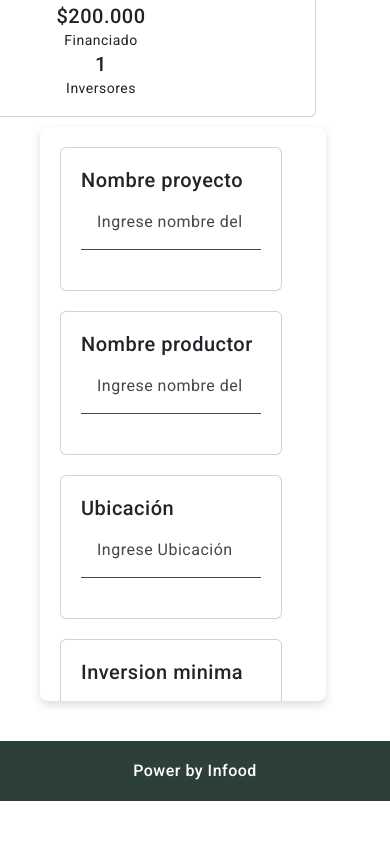
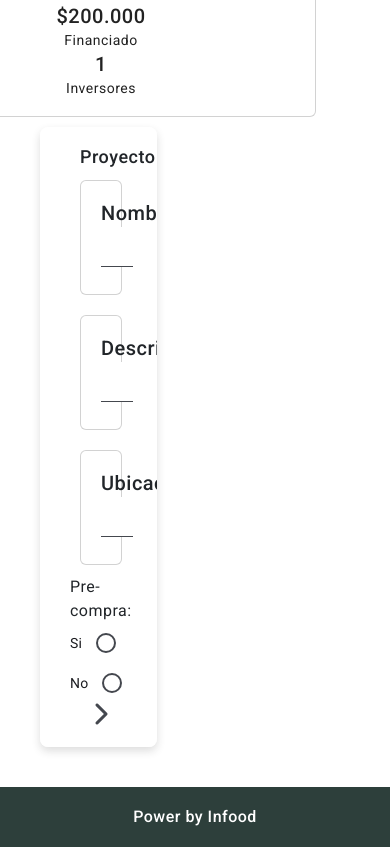
Before and after one commit to software-modular/modular-angular-portal, an Angular app: page /portal in a window 390 px wide. Shown: the part 840-1687 px from the top of the page. Before the commit the page ends 1641 px from the top, so only its background shows below. Built offline with nearby package versions, Linux system fonts and the light colour scheme.

Commit message:
Se mejora formulario creacion projectos

```diff
--- a/src/app/components/agrapp/agrapp-projects-register/agrapp-projects-register.component.css
+++ b/src/app/components/agrapp/agrapp-projects-register/agrapp-projects-register.component.css
@@ -29,10 +29,49 @@
 }
 
 .project-register-form-container {
-  width: 700px;
+  width: 30vw;
   box-shadow: 0px 4px 8px var(--navbar-shadow-color);
   border-radius: 8px;
   padding: 10px;
-  height: 68vh;
+  padding-top: 18px;
+  background: white;
+  height: 73.5vh;
   overflow: auto;
 }
+
+.project-register-form {
+  height: calc(100% - 9%);
+}
+
+
+.project-register-form-step-1 {
+  display: block;
+  padding-left: 20px;
+}
+
+.project-register-form-step-1-hidden {
+  display: none;
+}
+
+
+.project-register-form-step-2 {
+  display: block;
+  padding-left: 20px;
+}
+
+.project-register-form-step-2-hidden {
+  display: none;
+}
+
+.project-register-buttons-container {
+  padding-top: 10px !important;
+  padding-left: 30px !important;
+  padding-right: 8px !important;
+  width: 100% !important;
+}
+
+.title-form-register-project {
+  font-size: 18px;
+  font-weight: 500;
+  padding-left: 10px;
+}
--- a/src/app/components/agrapp/agrapp-projects-register/agrapp-projects-register.component.html
+++ b/src/app/components/agrapp/agrapp-projects-register/agrapp-projects-register.component.html
@@ -7,17 +7,21 @@
         </div>
         <div class="col-md-6 section-container-right">
           <div class="project-register-form-container">
-            <form [formGroup]="projectForm">
+            <form [formGroup]="projectForm" class="project-register-form ">
+              <div [ngClass]="formStep === 1 ? 'project-register-form-step-1':'project-register-form-step-1-hidden'">
                 <div class="row">
                   <div class="col-md-12">
-                  <input-text formControlName="projectName" [label]="'Nombre proyecto'"
-                    [placeholder]="'Ingrese nombre del proyecto'" />
+                    <mat-label class="title-form-register-project">Proyecto</mat-label>
                   </div>
                 </div>
                 <div class="row">
                   <div class="col-md-12">
-                  <input-text formControlName="ownerName" [label]="'Nombre productor'"
-                    [placeholder]="'Ingrese nombre del productor'" />
+                    <input-text formControlName="projectName" [label]="'Nombre'" />
+                  </div>
+                </div>
+                <div class="row">
+                  <div class="col-md-12">
+                    <input-text formControlName="ownerName" [label]="'Descripción'" />
                   </div>
                 </div>
                 <div class="row">
@@ -26,11 +30,17 @@
                   </div>
                 </div>
                 <div class="row">
+
                   <div class="col-md-12">
-                  <input-text formControlName="minInvestment" [label]="'Inversion minima'"
-                    [placeholder]="'Ingrese valor'" />
+                    <mat-label>Pre-compra:</mat-label>
+                    <mat-radio-group>
+                      <mat-radio-button value="Si" [labelPosition]="'before'">Si</mat-radio-button>
+                      <mat-radio-button value="No" [labelPosition]="'before'">No</mat-radio-button>
+                    </mat-radio-group>
                   </div>
                 </div>
+              </div>
+              <div [ngClass]="formStep === 2 ? 'project-register-form-step-2':'project-register-form-step-2-hidden'">
                 <div class="row">
                   <div class="col-md-12">
                     <input-text formControlName="percentageProfit" [label]="'Porcentaje retorno'"
@@ -42,10 +52,29 @@
                     <input-text formControlName="target" [label]="'Meta de inversión'" [placeholder]="'Ingrese meta'" />
                   </div>
                 </div>
+              </div>
             </form>
+            <div class="">
+              <div class="row project-register-buttons-container">
+                <div class="col-md-6">
+                  <button mat-icon-button *ngIf="formStep > 1" (click)="changeStepForm(false)">
+                    <i class="fa fa-chevron-left" aria-hidden="true"></i>
+                  </button>
+                </div>
+                <div class="col-md-6" style="text-align: right;">
+                  <button *ngIf="formStep < maxFormSteps" mat-icon-button (click)="changeStepForm(true)">
+                    <i class="fa fa-chevron-right" aria-hidden="true"></i>
+                  </button>
+                  <button *ngIf="formStep == maxFormSteps" class="btn btn-primary" color="black"
+                    style="background-color: var(--btn-primary-background);">
+                    Guardar
+                  </button>
                 </div>
               </div>
             </div>
           </div>
         </div>
       </div>
+    </div>
+  </div>
+</div>
--- a/src/app/components/agrapp/agrapp-projects-register/agrapp-projects-register.component.ts
+++ b/src/app/components/agrapp/agrapp-projects-register/agrapp-projects-register.component.ts
@@ -8,7 +8,8 @@ import { FormGroup, FormBuilder, Validators } from '@angular/forms';
   styleUrl: './agrapp-projects-register.component.css'
 })
 export class AgrappProjectsRegisterComponent {
-
+  maxFormSteps: number = 2
+  formStep: number = 1;
   projectForm: FormGroup;
 
   cardData: AgrappCardInput =
@@ -53,4 +54,13 @@ export class AgrappProjectsRegisterComponent {
     this.cardData.percentageProfit = this.projectForm.get("percentageProfit")?.value;
     this.cardData.investmentTarget = this.projectForm.get("target")?.value;
   }
+
+  changeStepForm(increase: boolean) {
+    if (increase) {
+      this.formStep += 1;
+      return;
+    }
+    this.formStep -= 1;
+
+  }
 }
--- a/src/app/core/components/input-text/input-text.component.css
+++ b/src/app/core/components/input-text/input-text.component.css
@@ -3,9 +3,10 @@
   width: 100%;
 }
 
-.card-container {
+.input-text-card-container {
   padding: 20px;
   width: 100%;
+  height: 115px;
 }
 
 .input-text-header-label {
@@ -15,6 +16,7 @@
 
 .input-text-body-element-container {
   width: 100% !important;
+  height: 60px !important;
 }
 
 .input-text-body-element {
--- a/src/app/core/components/input-text/input-text.component.html
+++ b/src/app/core/components/input-text/input-text.component.html
@@ -1,5 +1,5 @@
 <div class="input-text-container">
-  <div class="card card-container">
+  <div class="card input-text-card-container">
     <div class="input-text-header-container">
       <div class="input-text-header-label-container">
         <label class="input-text-header-label">{{label}}</label>
--- a/src/environments/environment.ts
+++ b/src/environments/environment.ts
@@ -1,6 +1,21 @@
 export const environment = {
   production: false,
-  apiUrl: 'http://localhost:8080/api/v1',
+  api: {
+    host: 'http://localhost:8080/api',
+    endpoints: {
+      users: {
+        path: "/users",
+        login: "/login/",
+        loginRefresh: "/login/refresh-token",
+        logout: "/logout/",
+        delete: "/delete/",
+        changPassword: "/changepassword/",
+        inactivate: "/inactivate/",
+        client: "/client/",
+        createClient: "/client/create/",
+      }
+    }
+  },
   navbarConfiguration: {
     title: "Agro-Inversiones",
     srcLogo: "./assets/logo.png",
--- a/src/styles.css
+++ b/src/styles.css
@@ -9,6 +9,7 @@
   --footer-background-color: rgb(45, 63, 59);
   --menu-options-hover-background: rgb(45 63 59 / 8%);
   --menu-options-hover-border-color: rgb(45, 63, 59);
+  --btn-primary-background: rgb(58 105 94);
 }
 
 html,
```
Also changed, not shown: src/app/core/services/user-client.service.ts (added, +9 -0 lines), 1 other file (tests, documents, lock files or other folders). Lines whose indentation alone changed are shown as unchanged.
